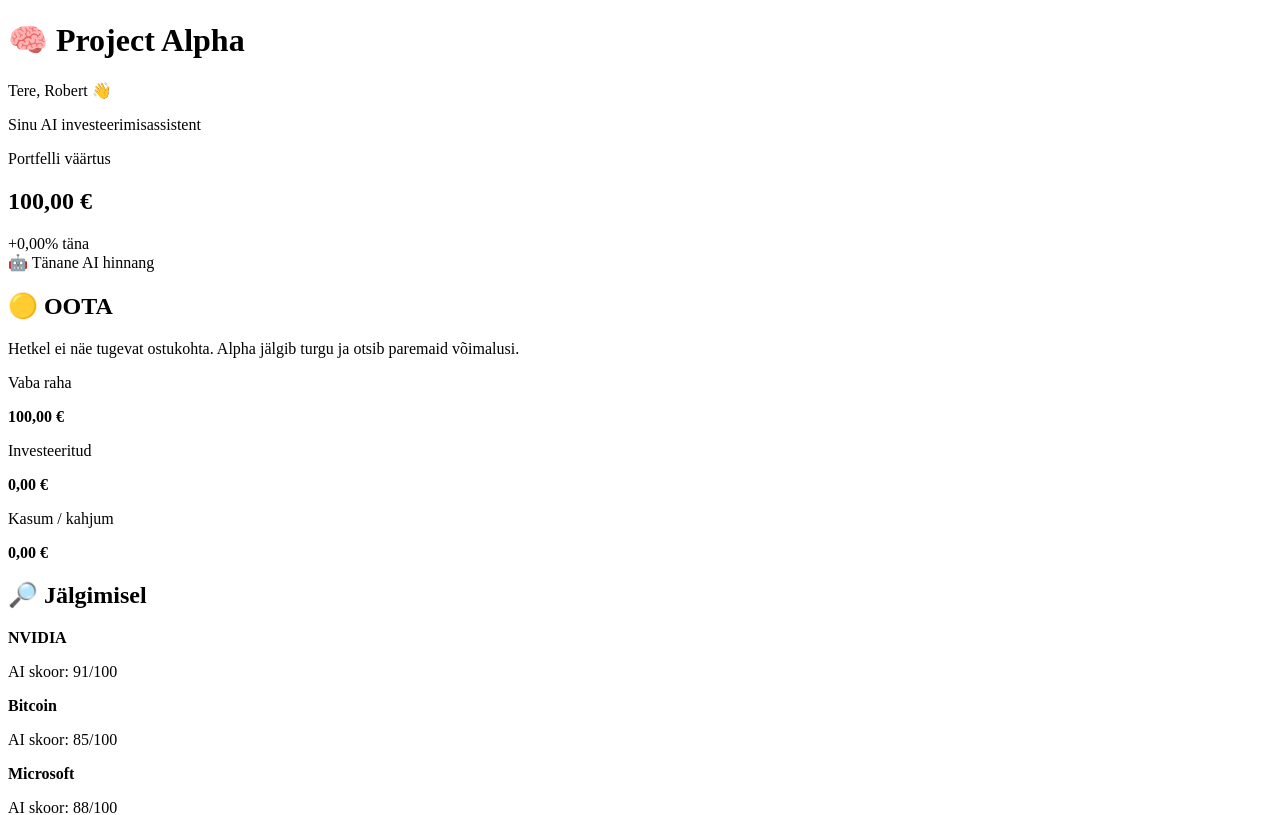
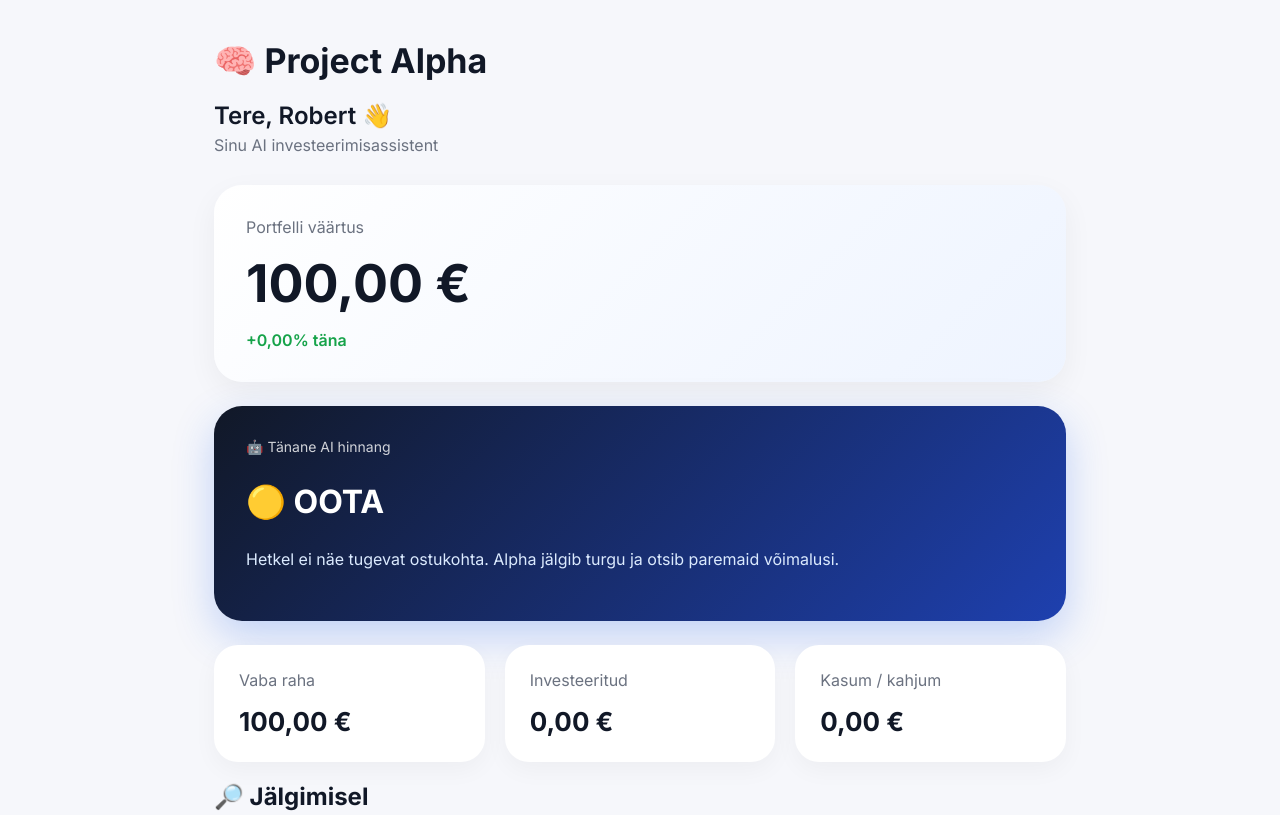
Before and after one commit to rops98/project-alpha, a Next.js app: page / in a window 1280 px wide. Shown: the top 815 px of the page. Built offline with nearby package versions, Linux system fonts and the light colour scheme.

Commit message:
Add root layout and enable styling

```diff
--- /dev/null
+++ b/app/layout.js
@@ -0,0 +1,16 @@
+import "./globals.css";
+
+export const metadata = {
+  title: "Project Alpha",
+  description: "AI investeerimisassistent",
+};
+
+export default function RootLayout({ children }) {
+  return (
+    <html lang="et">
+      <body>
+        {children}
+      </body>
+    </html>
+  );
+}
```
